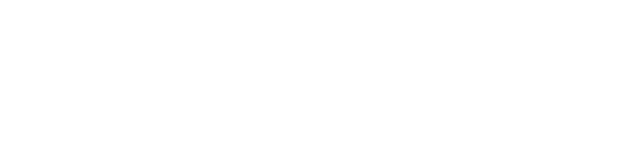
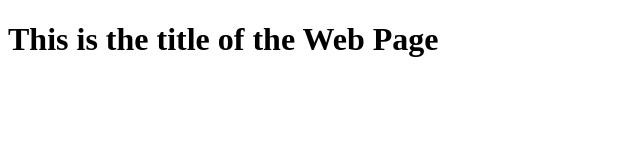
Before and after one commit to georgemcredmond/git_project1, a plain HTML site: page index.html in a window 1280 px wide. Shown: the whole page, without its empty margins (0-640 px from the left). Drawn offline with Linux system fonts and the light colour scheme.

Commit message:
Added <h1> to index.html

```diff
--- a/index.html
+++ b/index.html
@@ -6,6 +6,6 @@
 	<link rel="stylesheet" href="styles.css">
 </head>
 <body>
-
+	<h1>This is the title of the Web Page</h1>
 </body>
 </html>
```
